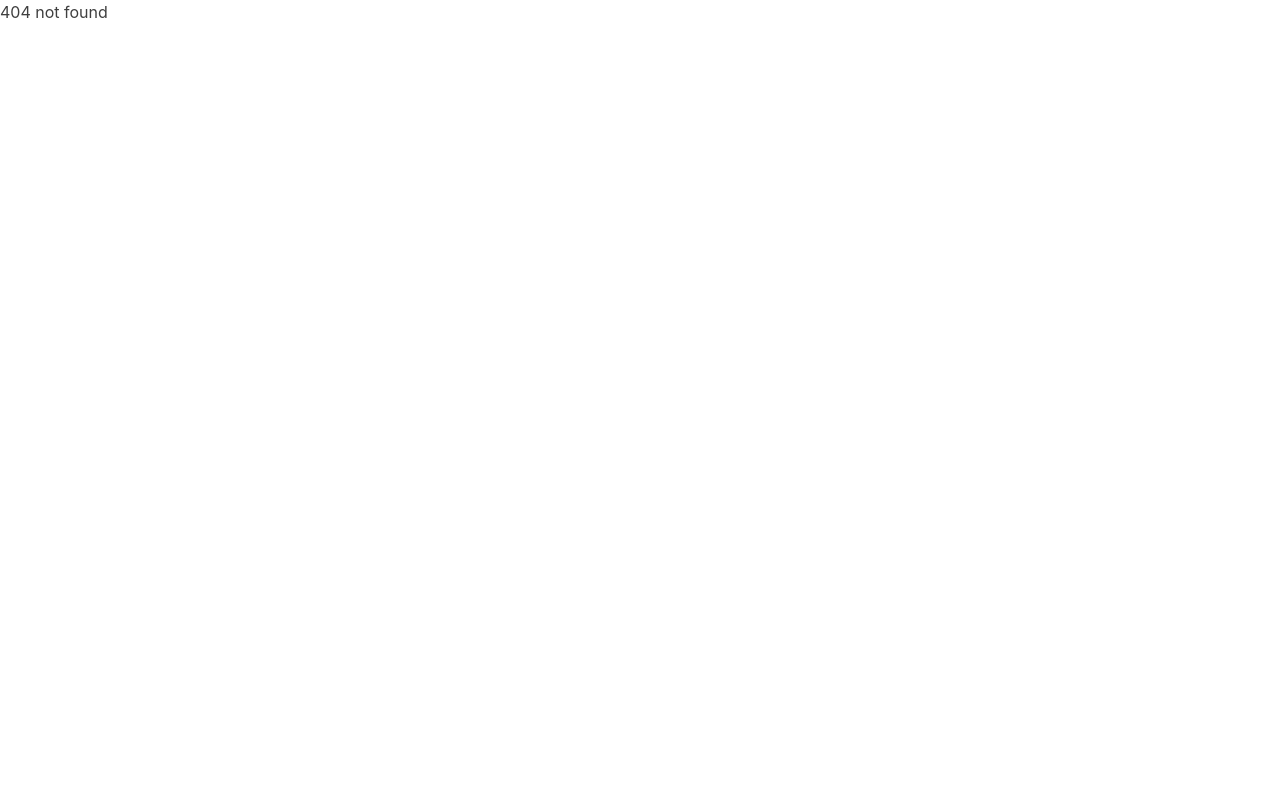
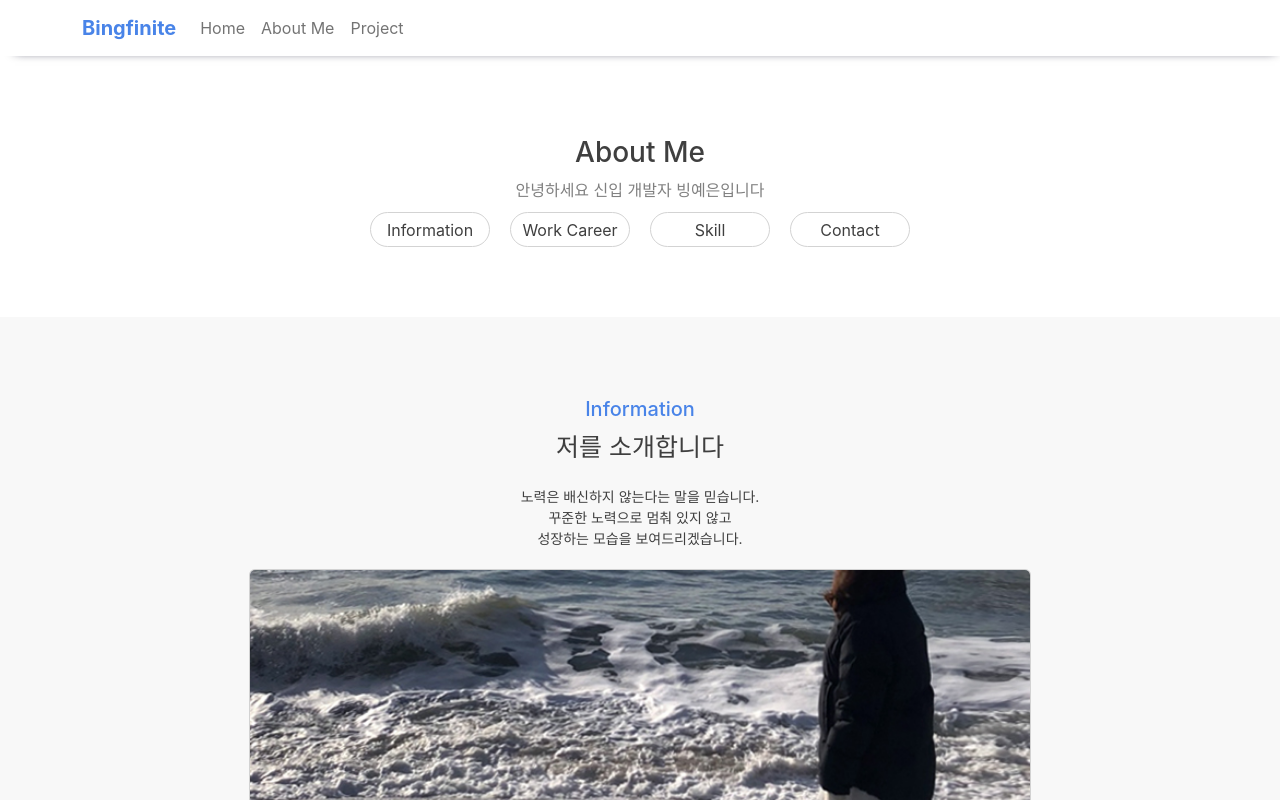
Before and after one commit to woonyBing/bingfinite, a React (Create React App) app: page /aboutme/1 in a window 1280 px wide. Before the commit this address had no page. Shown: the top 800 px of the page. Built offline with nearby package versions, Linux system fonts and the light colour scheme.

Commit message:
aboutme 리팩토링, button 스타일 효과 넣어야함

```diff
--- a/src/App.js
+++ b/src/App.js
@@ -71,13 +71,13 @@ function App() {
               <Footer/>
             </div>
           }></Route>
-          {/* <Route path="/aboutme/:id" element={
+          <Route path="/aboutme/:id" element={
             <div>
               <MenuBar/>
               <AboutMe/>
               <Footer/>
             </div>
-          } /> */}
+          } />
           <Route path="/project" element={
             <div>
               <MenuBar/>
--- a/src/component/AboutMe/AboutMe.js
+++ b/src/component/AboutMe/AboutMe.js
@@ -2,16 +2,38 @@ import Information from "./Information.js";
 import Skill from "./Skill.js";
 import Career from "./Career.js";
 import Contact from "./Contact.js";
-import {useNavigate} from "react-router-dom"
-import {useState} from 'react';
+import {useNavigate, useParams} from "react-router-dom"
+import {useEffect, useState} from 'react';
 
 function AboutMe() {
     let navigate = useNavigate();
+    let {id} = useParams();
 
+    // let [abTabInfoTo, setAbTabInfoTo] = useState('');
+    // let [abTabInfoTo2, setAbTabInfoTo2] = useState('');
+    // let [abTabInfoTo3, setAbTabInfoTo3] = useState('');
+    // let [abTabInfoTo4, setAbTabInfoTo4] = useState('');
+
+    let [tabList, setTabList] = useState([
+        {
+            id : 'Information',
+            name : 'Information'
+        },
+        {
+            id : 'WorkCareer',
+            name : 'Work Career'
+        },
+        {
+            id : 'Skill',
+            name : 'Skill'
+        },
+        {
+            id : 'Contact',
+            name : 'Contact'
+        }
+    ]);
     let [abTabInfoTo, setAbTabInfoTo] = useState('');
-    let [abTabInfoTo2, setAbTabInfoTo2] = useState('');
-    let [abTabInfoTo3, setAbTabInfoTo3] = useState('');
-    let [abTabInfoTo4, setAbTabInfoTo4] = useState('');
+    // let [tabButton, setTabButton] = useState(false);
 
 
 
@@ -23,6 +45,27 @@ function AboutMe() {
                     <h3>About Me</h3>
                     <div style={{color:'gray'}}>안녕하세요 신입 개발자 빙예은입니다</div>
                     {/* 누르면 각 분류별로 스크롤 내려가는 기능 넣기 */}
+                    {
+                        tabList.map((tab, i)=>{
+                            return(
+                                <div className={"abTabInfoFrom " + abTabInfoTo} onClick={()=>{
+                                    navigate('/aboutme/' + tab.id);
+                                    document.getElementById(tab.id).scrollIntoView({behavior:'smooth'});
+                                }}>
+                                    {tab.name}
+                                </div>
+                            )
+                        })
+                    }
+                </div>
+            </div>
+
+
+            {/*
+            <div className="AboutHeader">
+                <div className="AboutTop">
+                    <h3>About Me</h3>
+                    <div style={{color:'gray'}}>안녕하세요 신입 개발자 빙예은입니다</div>
                     <div className={"abTabInfoFrom " + abTabInfoTo} onClick={()=>{
                         setAbTabInfoTo('abTabInfoTo');
                         setAbTabInfoTo2('');
@@ -57,6 +100,9 @@ function AboutMe() {
                     }}>Contact</div>
                 </div>
             </div>
+             */}
+
+
 
             <div className="AboutBody">
                 <div>
```
